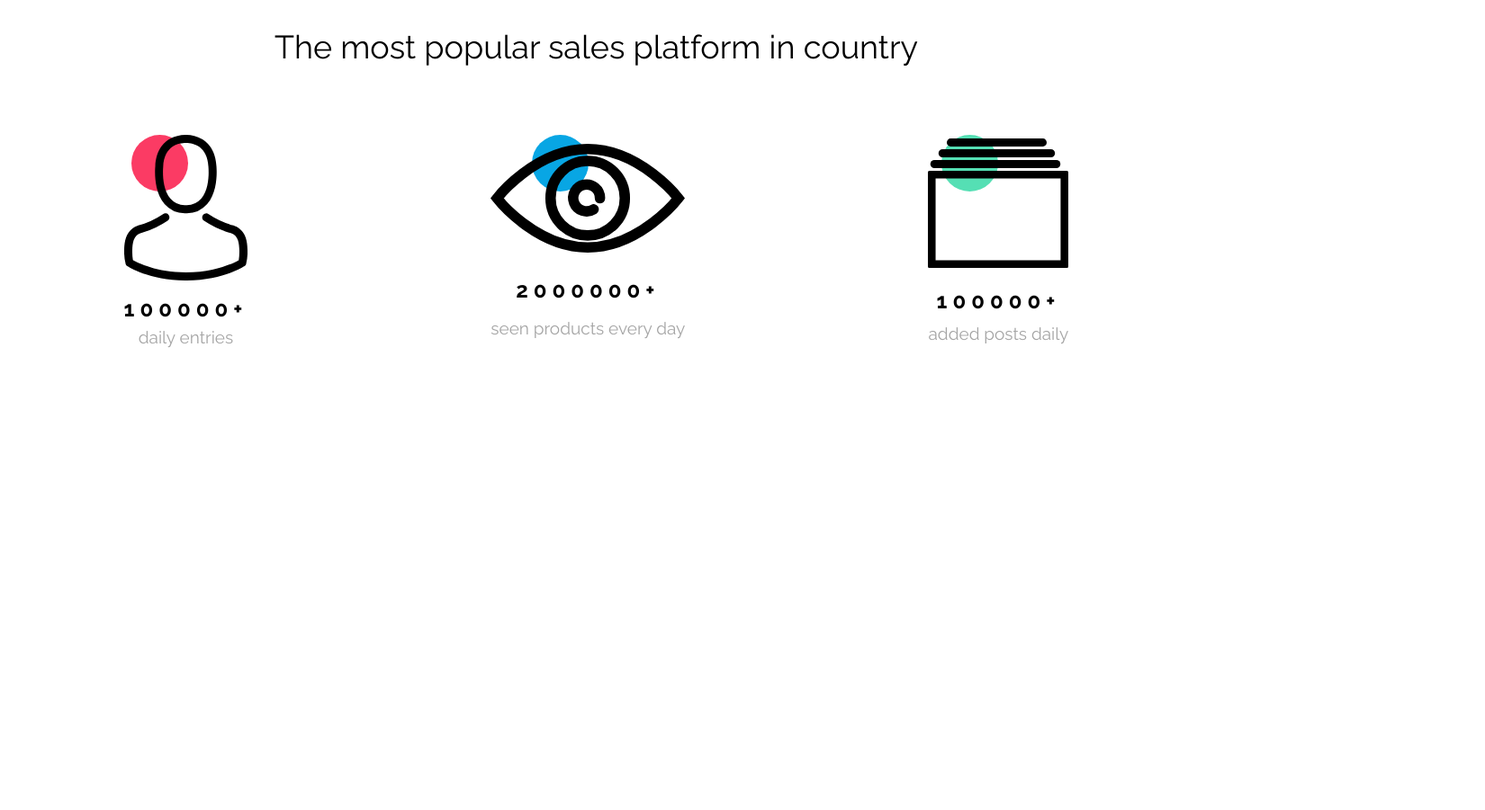
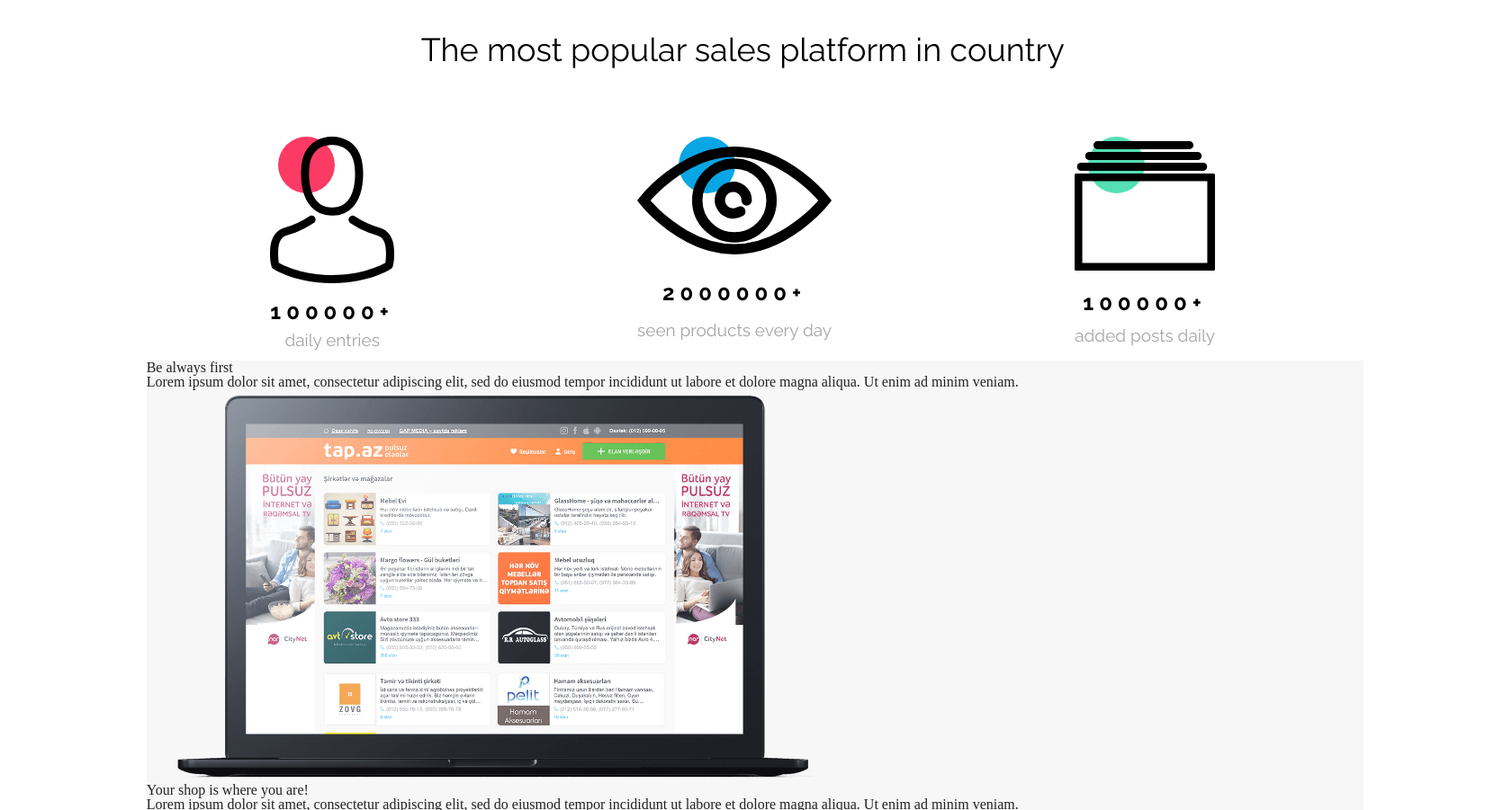
Before and after one commit to adelasznajder/CL_workshop1, a plain HTML site: page index.html in a window 1280 px wide. Shown: the part 760-1661 px from the top of the page at 90% size, 1650 px wide, since content can reach past the window. Before the commit the page ends 1159 px from the top, so only its background shows below. Drawn offline with nearby package versions, Linux system fonts and the light colour scheme.

Commit message:
popraweczki piatek

```diff
--- a/css/style.css
+++ b/css/style.css
@@ -1,7 +1,7 @@
 body {
-     font-family: 'Open Sans', sans-serif;
-     background-color: white;
- }
+width: 1627px;
+}
+
 
 header {
     display: flex;
@@ -67,6 +67,7 @@ header .container {
 /* BANER */
 
 .banner {
+    width: 1352px;
     margin-top: 5%;
     height: 594px;
     display: flex;
@@ -119,10 +120,12 @@ header .container {
 .container2 {
     width: 1325px;
     margin: auto;
+    background-color: white;
+    padding: 0 10%;
 }
 
 .stats-title {
-    width: 100%;
+    width: 1325px;
     display: flex;
     justify-content: center;
     margin-top: 5%;
@@ -131,12 +134,14 @@ header .container {
     font-size: 36px;
     letter-spacing: 0;
     color: #000000;
+    background-color: white;
 }
 
 
 .stats {
     display: flex;
     justify-content: space-evenly;
+    background-color: white;
 
 }
 
@@ -212,3 +217,11 @@ header .container {
     opacity: 1;
     margin-top: 10px;
 }
+
+/* ARTICLES */
+
+.container3 {
+    width: 1352px;
+    background-color: #F7F7F7;
+
+}
--- a/index.html
+++ b/index.html
@@ -27,6 +27,7 @@
     </div>
 </header>
 
+<section class="container2">
     <div class="banner">
         <h1 class="banner-title">
             Sell more!
@@ -36,9 +37,7 @@
         </p>
         <a href="" class="CTA">Open your shop</a>
     </div>
-
     <main>
-    <section class="container2">
         <div class="stats-title">
             <h2>
                 The most popular sales platform in country
@@ -60,8 +59,31 @@
                 <p class="stats-text">added posts daily</p>
             </div>
         </div>
+        <section class="container3">
+            <div class="three_articles">
+                <article class="article">
+                    <h2 class="article_title"> Be always first
+                    </h2>
+                    <p class="article_p">Lorem ipsum dolor sit amet, consectetur adipiscing elit, sed do eiusmod tempor
+                        incididunt ut labore et dolore magna aliqua. Ut enim ad minim veniam.</p>
+                    <img class="article_img" src="./3_Warsztaty/assets/Macbook.png">
+                </article>
+                <article class="article">
+                    <h2 class="article_title">Your shop is where you are!
+                    </h2>
+                    <p class="article_p">Lorem ipsum dolor sit amet, consectetur adipiscing elit, sed do eiusmod tempor
+                        incididunt ut labore et dolore magna aliqua. Ut enim ad minim veniam.</p>
+                    <img class="article_img" src="./3_Warsztaty/assets/iPhone.png">
+                </article>
+                <article class="article">
+                    <h2 class="article_title">Increase recognition your brand!
+                    </h2>
+                    <p class="article_p">Lorem ipsum dolor sit amet, consectetur adipiscing elit, sed do eiusmod tempor
+                        incididunt ut labore et dolore magna aliqua. Ut enim ad minim veniam.</p>
+                    <img class="article_img" src="./3_Warsztaty/assets/Trumpet.png">
+                </article>
+            </div>
         </section>
-
     </main>
 
 </body>
```
Lines whose indentation alone changed are shown as unchanged.
